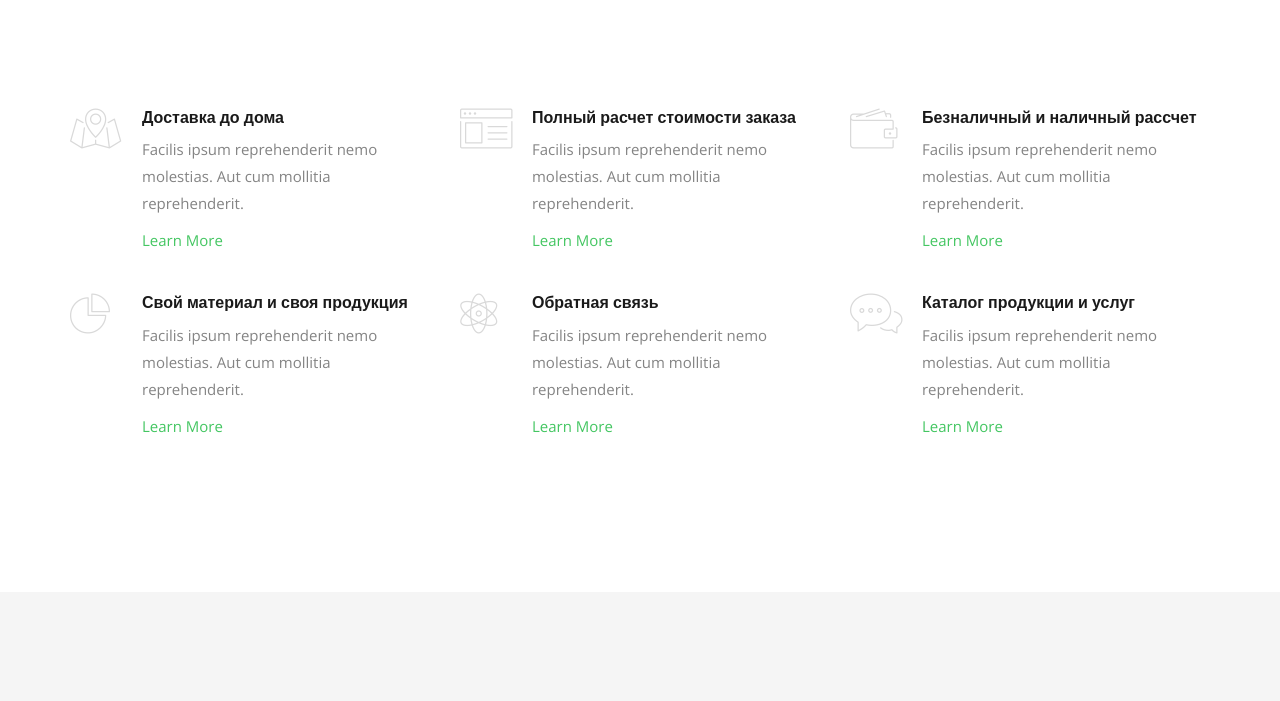
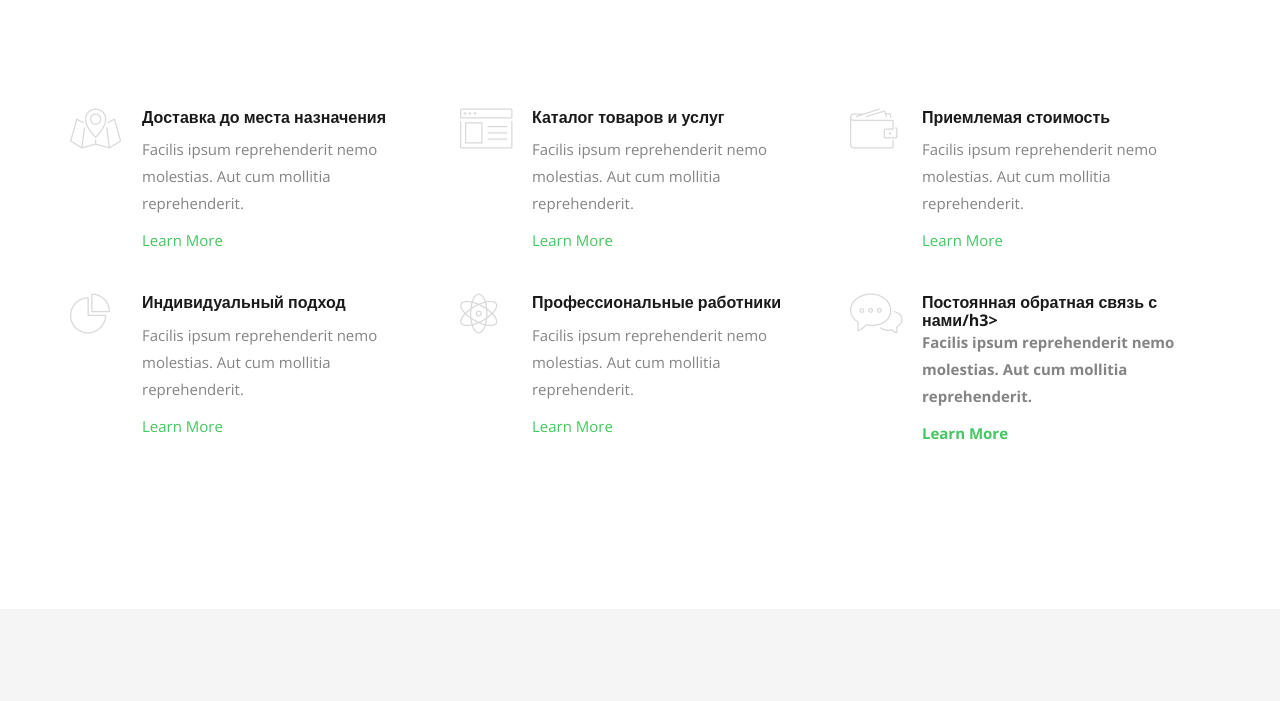
Before and after one commit to YuryKorotin/decorlite, a plain HTML site: page index.html in a window 1280 px wide. Shown: the part 1348-2049 px from the top of the page. Drawn offline with nearby package versions, Linux system fonts and the light colour scheme; files whose address does not match are found by name.

Commit message:
Fix typo and  translation

```diff
--- a/index.html
+++ b/index.html
@@ -244,7 +244,7 @@
 								<i class="icon-map"></i>
 							</span>
 							<div class="feature-copy">
-								<h3>Доставка до дома</h3>
+								<h3>Доставка до места назначения</h3>
 								<p>Facilis ipsum reprehenderit nemo molestias. Aut cum mollitia reprehenderit.</p>
 								<p><a href="#">Learn More</a></p>
 							</div>
@@ -258,7 +258,7 @@
 								<i class="icon-browser"></i>
 							</span>
 							<div class="feature-copy">
-								<h3>Полный расчет стоимости заказа</h3>
+								<h3>Каталог товаров и услуг</h3>
 								<p>Facilis ipsum reprehenderit nemo molestias. Aut cum mollitia reprehenderit.</p>
 								<p><a href="#">Learn More</a></p>
 							</div>
@@ -270,7 +270,7 @@
 								<i class="icon-wallet"></i>
 							</span>
 							<div class="feature-copy">
-								<h3>Безналичный и наличный рассчет</h3>
+								<h3>Приемлемая стоимость</h3>
 								<p>Facilis ipsum reprehenderit nemo molestias. Aut cum mollitia reprehenderit.</p>
 								<p><a href="#">Learn More</a></p>
 							</div>
@@ -285,7 +285,7 @@
 								<i class="icon-piechart"></i>
 							</span>
 							<div class="feature-copy">
-								<h3>Свой материал и своя продукция</h3>
+								<h3>Индивидуальный подход</h3>
 								<p>Facilis ipsum reprehenderit nemo molestias. Aut cum mollitia reprehenderit.</p>
 								<p><a href="#">Learn More</a></p>
 							</div>
@@ -299,7 +299,7 @@
 								<i class="icon-genius"></i>
 							</span>
 							<div class="feature-copy">
-								<h3>Обратная связь</h3>
+								<h3>Профессиональные работники</h3>
 								<p>Facilis ipsum reprehenderit nemo molestias. Aut cum mollitia reprehenderit.</p>
 								<p><a href="#">Learn More</a></p>
 							</div>
@@ -312,7 +312,7 @@
 								<i class="icon-chat"></i>
 							</span>
 							<div class="feature-copy">
-								<h3>Каталог продукции и услуг</h3>
+								<h3>Постоянная обратная связь с нами/h3>
 								<p>Facilis ipsum reprehenderit nemo molestias. Aut cum mollitia reprehenderit.</p>
 								<p><a href="#">Learn More</a></p>
 							</div>
```
